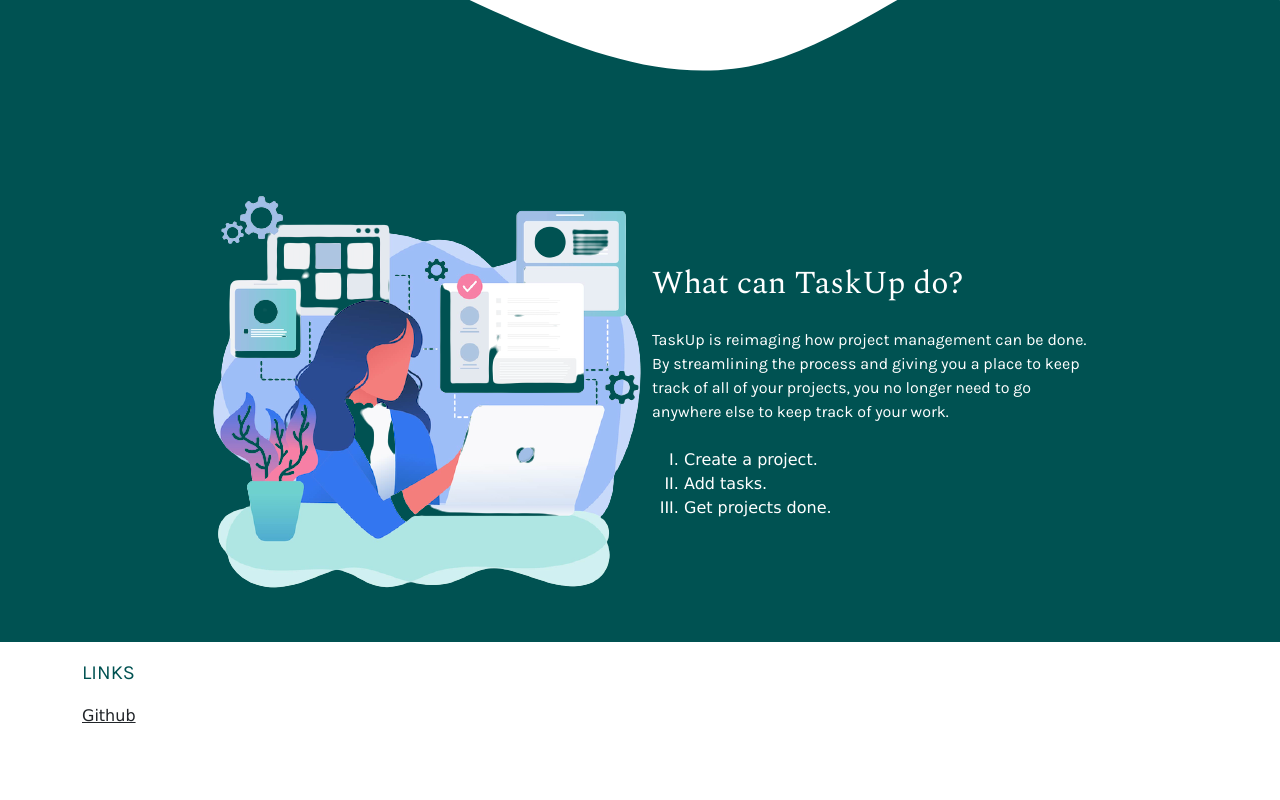
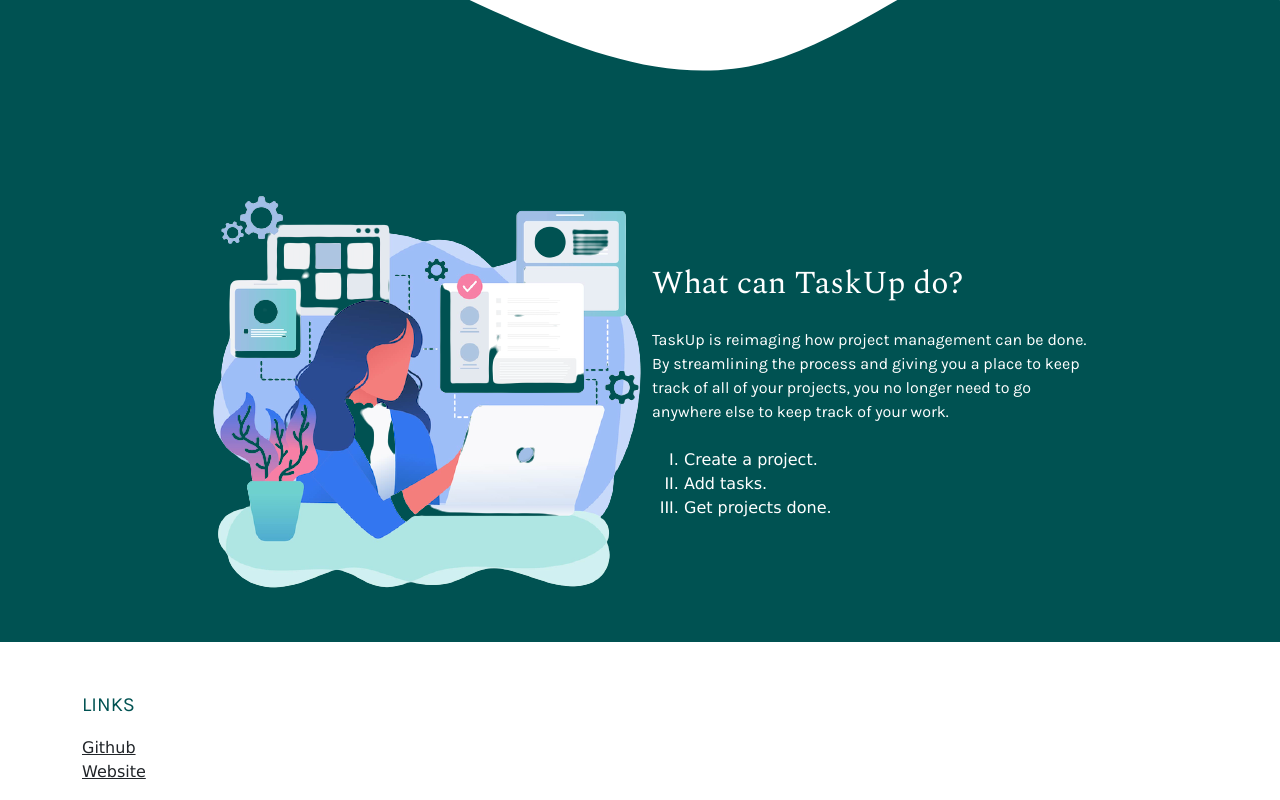
Before and after one commit to shmiitg/Project-Manager, a React (Create React App) app in the folder client/: page / in a window 1280 px wide. Shown: the part 1180-1980 px from the top of the page. Before the commit the page ends 1924 px from the top, so only its background shows below. Built offline with nearby package versions, Linux system fonts and the light colour scheme.

Commit message:
Fix dashboard bug and improve footer UI

```diff
--- a/client/src/assets/css/Footer.css
+++ b/client/src/assets/css/Footer.css
@@ -6,3 +6,7 @@
     font-size: 1.25rem;
     font-weight: 500;
 }
+
+footer a {
+    font-size: 1rem;
+}
--- a/client/src/components/Footer.js
+++ b/client/src/components/Footer.js
@@ -3,14 +3,27 @@
 function Footer() {
     return (
         <footer className="text-center text-lg-start">
-            <div className="mt-3">
+            <div className="mt-5">
                 <div className="row align-items-center">
                     <div className="col-lg3 col-md-6 mb-4 mb-md-0">
                         <p className="text-uppercase colorDesign footer-p">Links</p>
                         <ul className="list-unstyled mb-0">
                             <li>
-                                <a href="https://github.com/shmiitg" className="text-dark">
+                                <a
+                                    target="_blank"
+                                    href="https://github.com/shmiitg"
+                                    className="text-dark"
+                                >
                                     Github
+                                </a>
+                            </li>
+                            <li>
+                                <a
+                                    target="_blank"
+                                    href="https://shm-portfolio.netlify.app/"
+                                    className="text-dark"
+                                >
+                                    Website
                                 </a>
                             </li>
                         </ul>
--- a/client/src/pages/Dashboard.js
+++ b/client/src/pages/Dashboard.js
@@ -35,6 +35,9 @@
     const classes = useStyles();
     const [page, setPage] = useState(1);
     const handlePaginationChange = (event, value) => {
+        if (page === value) {
+            return;
+        }
         setProjectsData([]);
         setIsDataLoading(true);
         setPage(value);
@@ -364,6 +367,7 @@
                                 </div>
                             )}
                         </div>
+                        {userProjects.length ? (
                             <div className="d-flex justify-content-center mt-3">
                                 <div className={classes.root}>
                                     <Typography align="center">Page: {page}</Typography>
@@ -374,6 +378,9 @@
                                     />
                                 </div>
                             </div>
+                        ) : (
+                            <></>
+                        )}
                         <Footer />
                     </main>
                 </div>
--- a/client/src/pages/SearchResultsPage.js
+++ b/client/src/pages/SearchResultsPage.js
@@ -170,9 +170,10 @@
                                 );
                             })}
                             {(databaseQueried && userProjects.length) === 0 && (
-                                <h3> Results not found.</h3>
+                                <h3> OOPS! No projects found</h3>
                             )}
                         </div>
+                        {userProjects.length ? (
                             <div className="d-flex justify-content-center mt-2">
                                 <div className={classes.root}>
                                     <Typography>Page: {page}</Typography>
@@ -183,6 +184,9 @@
                                     />
                                 </div>
                             </div>
+                        ) : (
+                            <></>
+                        )}
                         <Footer />
                     </main>
                 </div>
```
Lines whose indentation alone changed are shown as unchanged.
